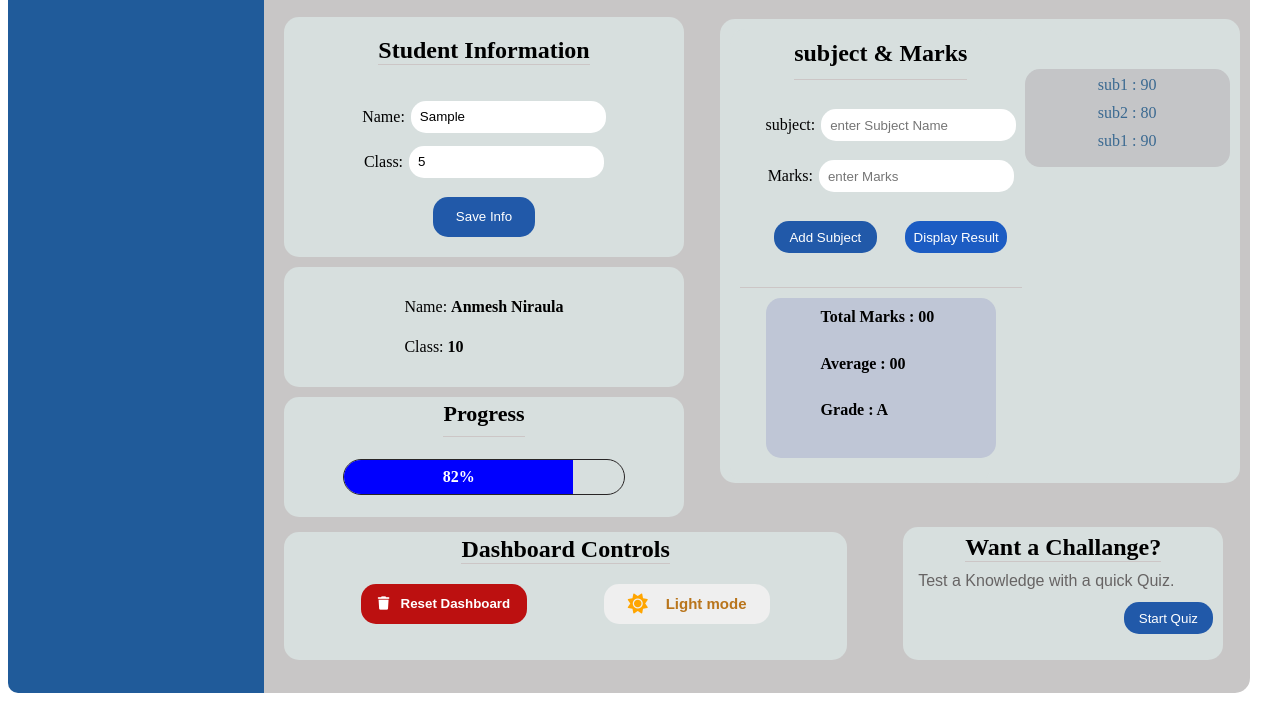
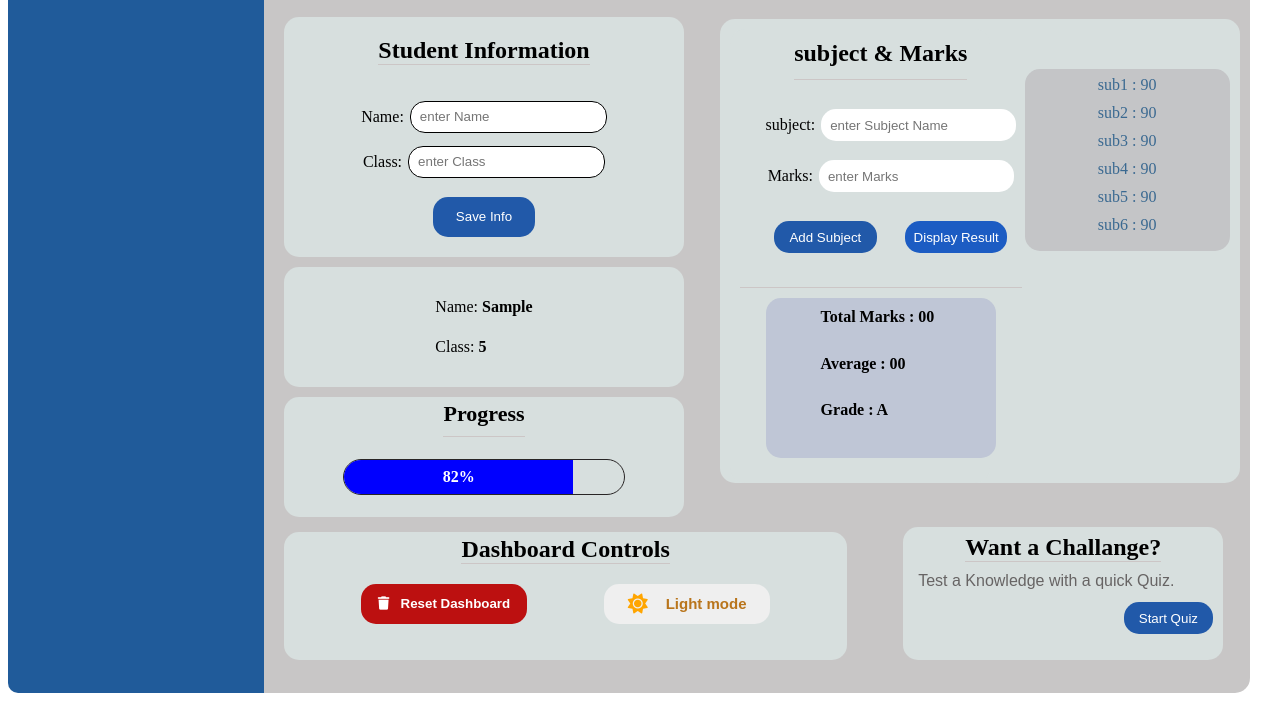
Before and after one commit to Anmesh-rgb/Smart-student-Dashboard, a plain HTML site: page index.html in a window 1280 px wide. Both pictures are taken after typing "Sample", "5" into the empty fields and a click on the button "Save Info". Shown: the part 91-800 px from the top of the page. Drawn offline with Linux system fonts and the light colour scheme.

Commit message:
after completed name and class section(js)

```diff
--- a/index.html
+++ b/index.html
@@ -41,11 +41,11 @@
                     <div>
                     <span>
                     <label for="Name">Name:</label>
-                    <input type="text" placeholder="enter Name">
+                    <input type="text" placeholder="enter Name" id="std_name">
                     </span>
                     <span id="span-2">
                     <label for="class">Class:</label>
-                    <input type="number" placeholder="enter Class">
+                    <input type="number" placeholder="enter Class" id="std_class">
                     </span>
                     <input type="button" value="Save Info" class="save_btn">
                     </div>
@@ -53,12 +53,11 @@
                 </div>
                 <div class="card2 cards">
                     <span>
-                    <label for="name">Name:<h4>Anmesh Niraula</h4></label>
-
+                    <label for="name">Name:<h4 id="d_name"></h4></label>
                     </span>
 
                     <span>
-                    <label for="Class">Class:<h4>10</h4></label>
+                    <label for="Class">Class:<h4 id="d_class"></h4></label>
                     </span>
                 </div>
 
@@ -80,12 +79,12 @@
                     <div id="input_div">
                     <span>
                     <label for="subject">subject:</label>
-                    <input type="text" placeholder="enter Subject Name">
+                    <input type="text" placeholder="enter Subject Name" id="sub-name">
                     </span>
 
                     <span id="span-2">
                     <label for="marks">Marks:</label>
-                    <input type="number" placeholder="enter Marks">
+                    <input type="number" placeholder="enter Marks" id="sub-mark">
                     </span>
                     <div id="sub-div">
                     <input type="button" value="Add Subject" id="sub-btn" class="sub-btn">
@@ -106,8 +105,11 @@
                     </div>
                      <div id="card7">
                         <p>sub1 : 90</p>
-                        <p>sub2 : 80</p>
-                        <p>sub1 : 90</p>
+                        <p>sub2 : 90</p>
+                        <p>sub3 : 90</p>
+                        <p>sub4 : 90</p>
+                        <p>sub5 : 90</p>
+                        <p>sub6 : 90</p>
 
 
 
--- a/script.js
+++ b/script.js
@@ -0,0 +1,76 @@
+// for input and display section for name and class.
+
+let inpName = document.querySelector("#std_name");
+let inpClass = document.querySelector("#std_class");
+let save = document.querySelector(".save_btn")
+let Name = document.querySelector("#d_name");
+let Class = document.querySelector("#d_class");
+let display = (nameVal,classVal) =>{
+
+    Name.innerHTML = `${nameVal}`;
+    Class.innerHTML = `${classVal}`;
+}
+
+save.addEventListener("click", () =>{
+
+   let classVal = inpClass.value;
+   let nameVal = inpName.value;
+
+    if(classVal == ""){
+        inpName.style.border = " 1px solid red";
+    }
+    if(nameVal == ""){
+        inpClass.style.border = " 1px solid red";
+    }
+    else{
+        inpName.style.border = " 1px solid black";
+        inpClass.style.border = " 1px solid black";
+        display(nameVal,classVal);
+        inpName.value = "";
+        inpClass.value = "";
+    }
+});
+
+// starting subject and mark section.
+let inpSub = document.querySelector("#sub-name");
+let inpMark = document.querySelector("#sub-mark");
+let addSub = document.querySelector("#sub-btn");
+let displayres = document.querySelector("#result-btn");
+
+let store = (subVal, markVal) =>{
+
+    let sarr = [
+        {}
+    ]
+
+
+
+
+
+
+}
+
+
+addSub.addEventListener("click", () => {
+
+    let subVal = inpSub.value;
+    let markVal = inpMark.value;
+
+    if(subVal == ""){
+        inpSub.style.border = " 1px solid red";
+    }
+    if(markVal == ""){
+        inpMark.style.border = " 1px solid red";
+    }
+    else{
+        inpSub.style.border = " 1px solid black";
+        inpMark.style.border = " 1px solid black";
+        inpSub.value = "";
+        inpMark.value = "";
+    }
+
+
+
+
+
+});
```
